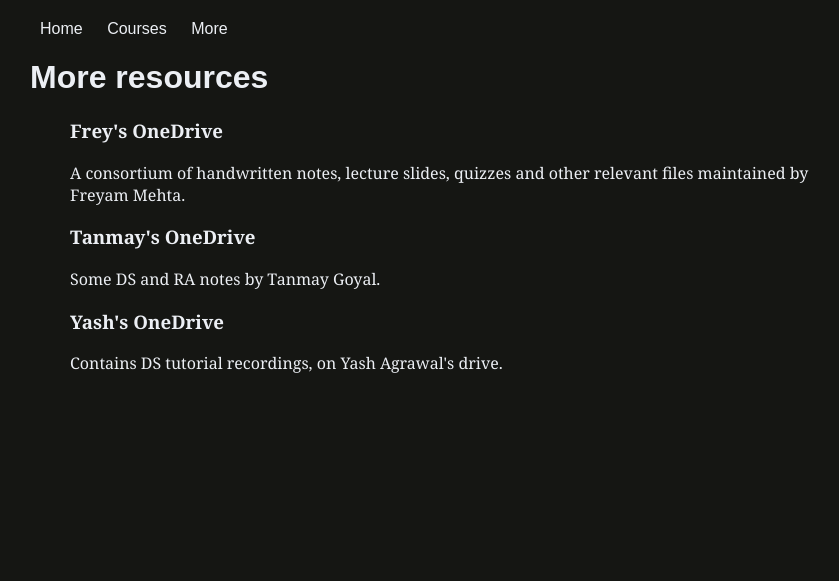
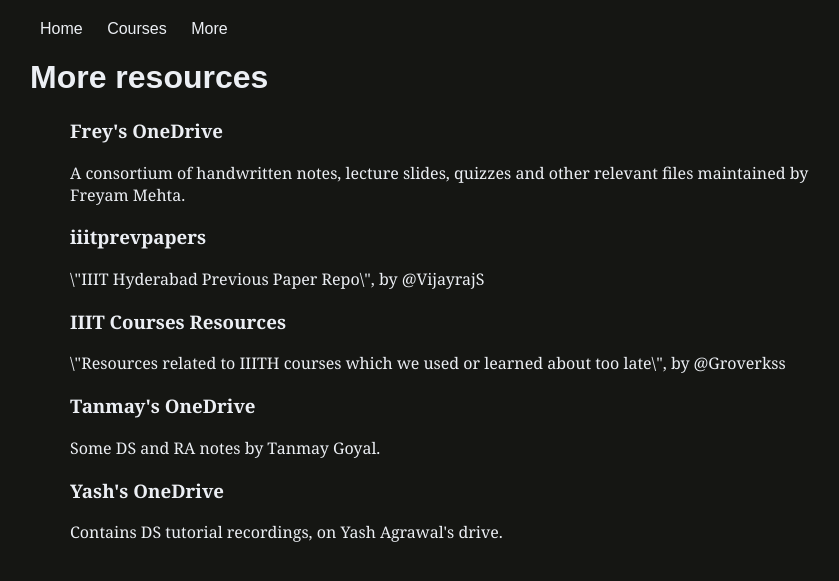
Before and after one commit to iiit-notebook/iiit-notebook.github.io, a Jekyll site: the page built from resources.html, in a window 1280 px wide. Shown: the top 581 px of the page, without its empty margins (194-1033 px from the left). Built offline with Jekyll 4.4.1, drawn with Linux system fonts in a browser that asks for light colours.

Commit message:
added more resources

```diff
--- a/_data/resources.yaml
+++ b/_data/resources.yaml
@@ -1,9 +1,19 @@
 - name: Frey's OneDrive
   link: https://iiitaphyd-my.sharepoint.com/:f:/g/personal/freyam_mehta_students_iiit_ac_in/Elqt-7vJgtNNuHEOBFx3tLsBqtl96QTG8OGAsnwWV7LAPQ?e=z5rJQt
   description: A consortium of handwritten notes, lecture slides, quizzes and other relevant files maintained by Freyam Mehta.
+
+- name: iiitprevpapers
+  link: https://github.com/VijayrajS/iiitprevpapers
+  description: \"IIIT Hyderabad Previous Paper Repo\", by @VijayrajS
+
+- name: IIIT Courses Resources
+  link: https://github.com/Groverkss/IIIT-Courses-Resources
+  description: \"Resources related to IIITH courses which we used or learned about too late\", by @Groverkss
+
 - name: Tanmay's OneDrive
   link: https://iiitaphyd-my.sharepoint.com/:o:/g/personal/tanmay_goyal_students_iiit_ac_in/EmfgB8vWpkxMg1k1-cezFBcBejyjpZt-6uQtDsASFxQrtg?e=OXMCDo
   description: Some DS and RA notes by Tanmay Goyal.
+
 - name: Yash's OneDrive
   link: https://iiitaphyd-my.sharepoint.com/personal/agrawal_yash_students_iiit_ac_in/_layouts/15/onedrive.aspx?id=%2Fpersonal%2Fagrawal%5Fyash%5Fstudents%5Fiiit%5Fac%5Fin%2FDocuments%2Fds%20tuts
   description: Contains DS tutorial recordings, on Yash Agrawal's drive.
```
